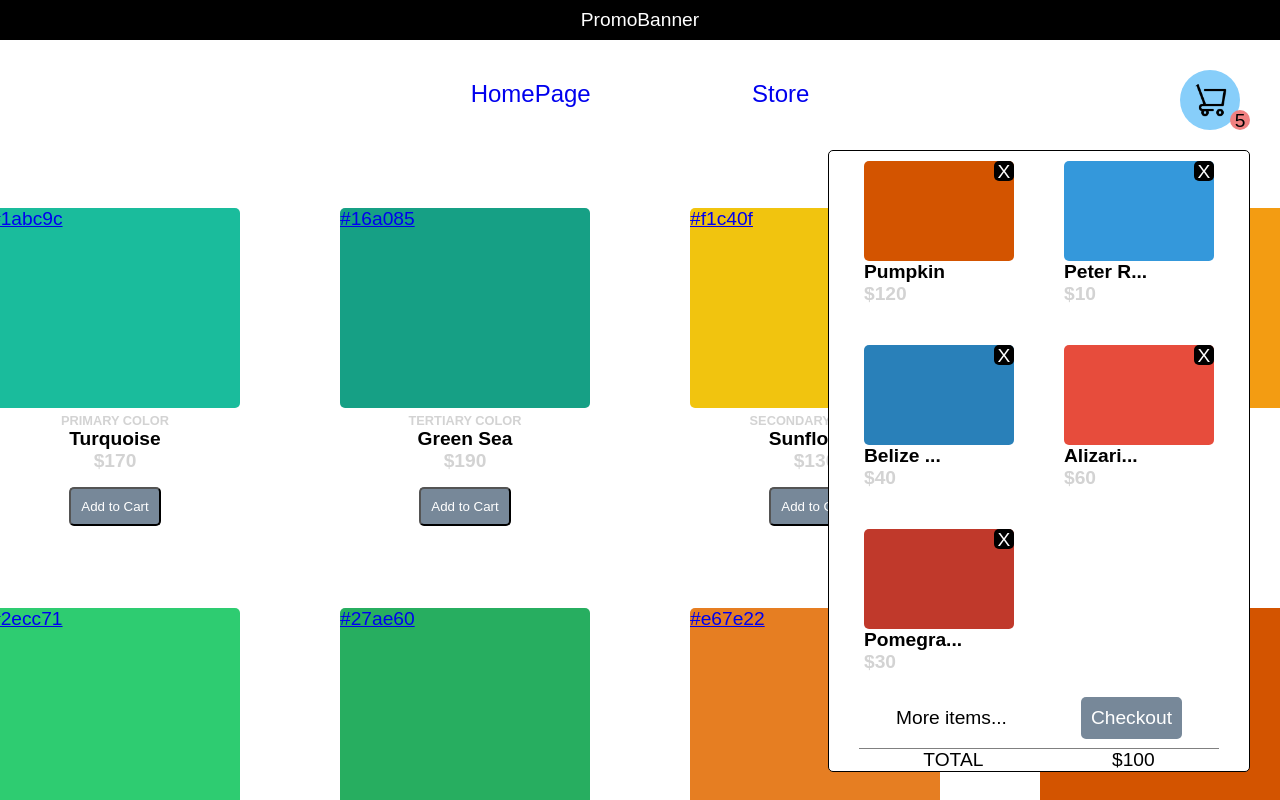
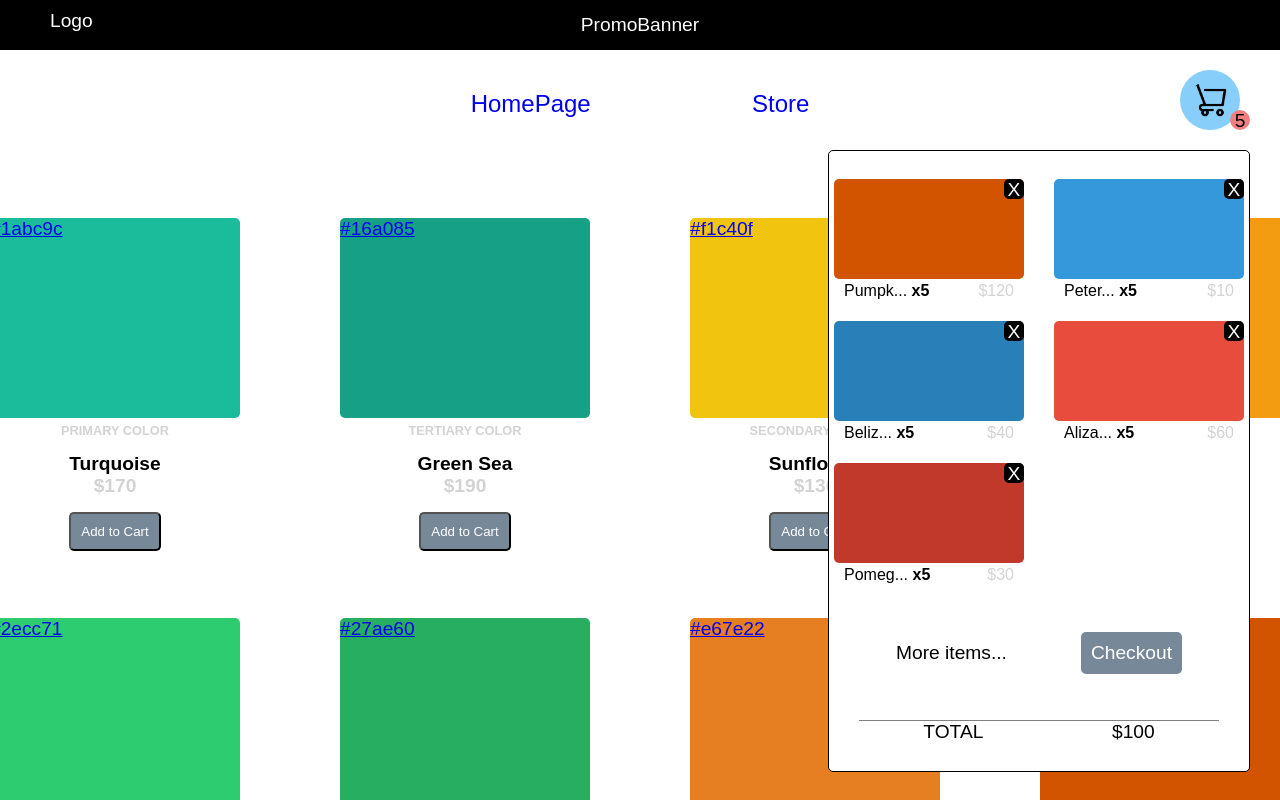
Before and after one commit to bmuday/stripe-client, a React (Create React App) app: page /store in a window 1280 px wide. Shown: the top 800 px of the page. Built offline with nearby package versions, Linux system fonts and the light colour scheme.

Commit message:
begin state and finish checkout cart design

```diff
--- a/src/components/Card.jsx
+++ b/src/components/Card.jsx
@@ -1,20 +1,22 @@
 import Preview from "./Preview";
 const Card = ({ product, mini }) => {
   const { name, category, price } = product;
-  if (name.length > 9) {
-    console.log(`${name.substring(0, 8)}...`);
-  } else {
-    console.log(name);
-  }
   const addToCart = () => {};
   return mini ? (
     <div className="mini__card__container">
       <Preview product={product} mini />
-      <div className="mini__card__footer">
-        <span className="card__name">
-          {name.length > 7 ? `${name.substring(0, 7)}...` : name}
-        </span>
-        <span className="card__price">${price}</span>
+      <div>
+        <div className="mini__card__infos">
+          <div>
+            <span className="mini__card__name">
+              {name.length > 5 ? `${name.substring(0, 5)}...` : name}
+            </span>
+            <span className="mini__card__count"> x{5}</span>
+          </div>
+          <div>
+            <span className="mini__card__price"> ${price}</span>
+          </div>
+        </div>
       </div>
     </div>
   ) : (
--- a/src/components/CheckoutCart.jsx
+++ b/src/components/CheckoutCart.jsx
@@ -2,15 +2,14 @@ import { Link } from "react-router-dom";
 import MiniCardsList from "./MiniCardsList";
 
 const CheckoutCart = ({ total, selectedProducts }) => {
-  console.log(selectedProducts.length);
   return (
     <div className="checkout__cart__container">
       <div className="checkout__cart__list">
         <MiniCardsList selectedProducts={selectedProducts} />
       </div>
-      <div className="checkout__cart__button__container">
+      <div className="checkout__cart__link__container">
         {selectedProducts.length > 4 && <p>More items...</p>}
-        <Link className="checkout__cart__button" to="/checkout">
+        <Link className="checkout__cart__link" to="/checkout">
           Checkout
         </Link>
       </div>
--- a/src/components/PromoBanner.jsx
+++ b/src/components/PromoBanner.jsx
@@ -1,7 +1,12 @@
 import React from "react";
 
 const PromoBanner = () => {
-  return <div className="promobanner__container">PromoBanner</div>;
+  return (
+    <div className="promobanner__container">
+      <div className="logo">Logo</div>
+      <div className="promobanner">PromoBanner</div>
+    </div>
+  );
 };
 
 export default PromoBanner;
--- a/src/index.css
+++ b/src/index.css
@@ -9,13 +9,19 @@ body {
 /* Header */
 
 .promobanner__container {
-  height: 40px;
+  height: 50px;
   display: flex;
   justify-content: center;
   align-items: center;
   padding: 10px auto;
   color: #fff;
   background-color: #000;
+}
+
+.logo {
+  position: absolute;
+  top: 10px;
+  left: 50px;
 }
 
 .navbar {
@@ -96,12 +102,12 @@ body {
 .mini__cardslist__container {
   display: grid;
   grid-template-columns: auto auto;
-  column-gap: 50px;
-  row-gap: 25px;
+  column-gap: 30px;
+  row-gap: 20px;
 }
 
 .mini__preview {
-  width: 150px;
+  width: 190px;
   height: 100px;
   border-radius: 5px;
   display: flex;
@@ -122,20 +128,45 @@ body {
   transform: scale(1.05);
 }
 
-.checkout__cart__button__container {
+.mini__card__infos {
+  padding-left: 10px;
+  padding-right: 10px;
+  display: flex;
+  justify-content: space-between;
+}
+
+.mini__card__name {
+  font-size: 1rem;
+}
+
+.mini__card__count {
+  font-size: 1rem;
+  font-weight: bold;
+}
+
+.mini__card__price {
+  font-size: 1rem;
+  color: lightgray;
+}
+
+.checkout__cart__link__container {
   width: 90%;
   display: flex;
   justify-content: space-around;
   align-items: center;
 }
 
-.checkout__cart__button {
+.checkout__cart__link {
   padding: 10px;
   border-radius: 5px;
   background-color: lightslategrey;
   color: #fff;
   cursor: pointer;
   text-decoration: none;
+}
+
+.checkout__cart__link:hover {
+  transform: scale(1.05);
 }
 
 .checkout__cart__footer {
@@ -158,11 +189,6 @@ body {
   display: grid;
   grid-template-columns: auto auto auto auto;
   column-gap: 100px;
-}
-
-.mini__card__footer {
-  display: flex;
-  flex-direction: column;
 }
 
 .card__container {
@@ -191,6 +217,7 @@ body {
   font-weight: bold;
   color: lightgray;
   text-transform: uppercase;
+  margin-bottom: 15px;
 }
 
 .card__name {
```
